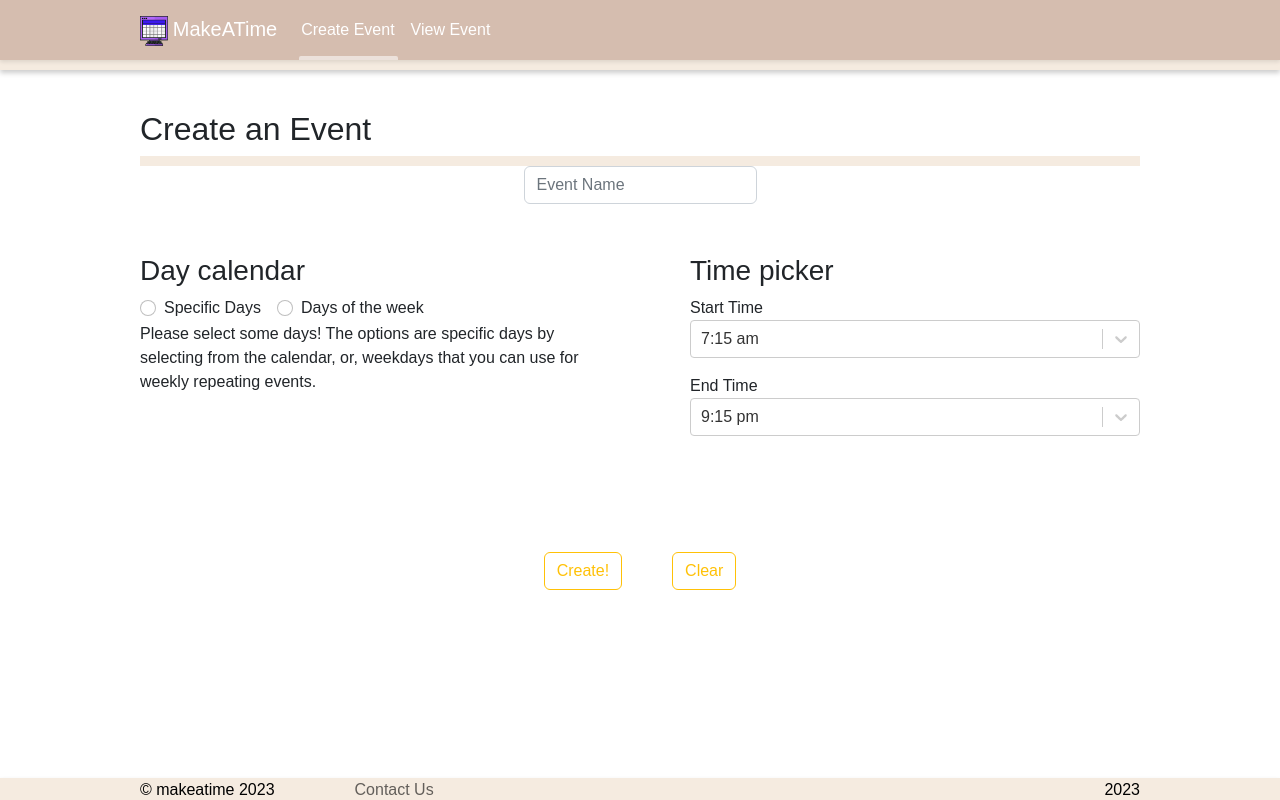
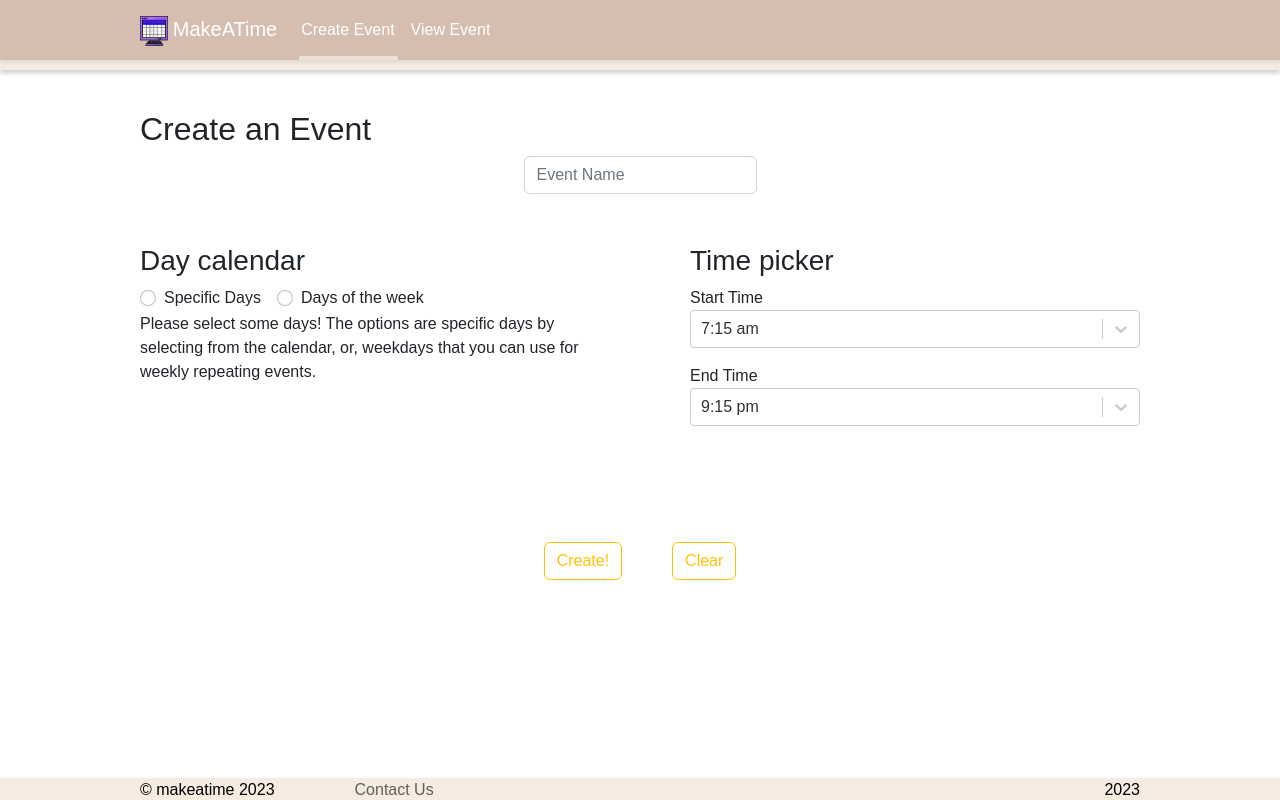
Before and after one commit to Samukat/makeatime, a React (Create React App) app in the folder client/: page /create in a window 1280 px wide. Built offline with nearby package versions, Linux system fonts and the light colour scheme.

Commit message:
updated event banner removed create banner

```diff
--- a/client/src/components/pages/create_page/index.scss
+++ b/client/src/components/pages/create_page/index.scss
@@ -35,10 +35,6 @@
     }
 }
 
-.banner {
-    height: 10px;
-    background-color: var(--Secondary-Colour) !important;
-}
 
 .selector {
     display: flex;
--- a/client/src/components/pages/create_page/index.tsx
+++ b/client/src/components/pages/create_page/index.tsx
@@ -100,7 +100,6 @@ export default function Create() {
                 <div className='event' >
                     <h2>Create an Event</h2>
                 </div>
-                <div className='banner' />
                 <div className='event-form'>
                     <Form.Control className='name-box'
                         placeholder="Event Name"
--- a/client/src/components/pages/event_page/index.scss
+++ b/client/src/components/pages/event_page/index.scss
@@ -31,8 +31,8 @@
 
         @media(hover: hover) and (pointer: fine) {
 
-            .weekly-selector:hover,
-            .daily-selector:hover {
+            .weekly-selector-unselected:hover,
+            .daily-selector-unselected:hover {
                 background-color: var(--Secondary-Colour) !important;
             }
         }
```
